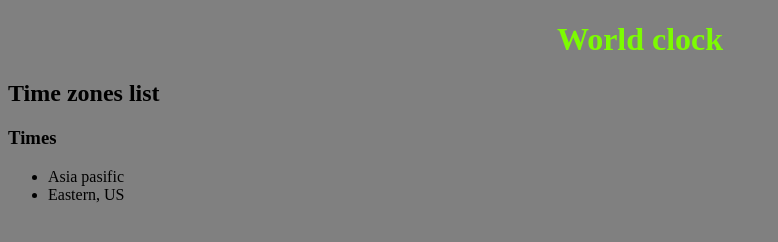
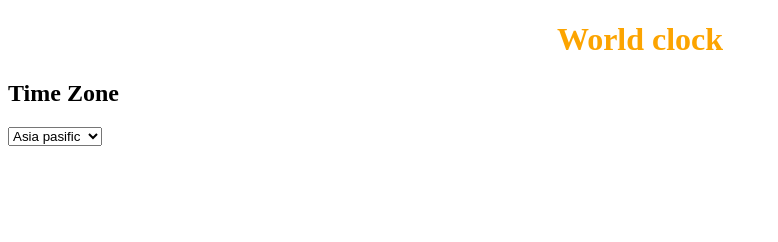
Before and after one commit to GOWTHAM-EGANATHAN/World_Clock, a plain HTML site: page index.html in a window 1280 px wide. Shown: the whole page, without its empty margins (0-778 px from the left). Drawn offline with Linux system fonts and the light colour scheme.

Commit message:
added HTML dropbox + empty script file

```diff
--- a/index.html
+++ b/index.html
@@ -1,18 +1,19 @@
 <!Doctype html>
-<html>
+<html lang="en-us">
 
 <head>
+    <meta name="viewport" content="width=device-width, initial-scale=1.0">
     <link rel="stylesheet" href="style.css">
 </head>
 
 <body>
     <h1>World clock</h1>
-    <h2>Time zones list</h2>
-    <h3>Times</h3>
-    <ul>
-        <li>Asia pasific</li>
-        <li>Eastern, US</li>
-    </ul>
+
+    <h2><label for="timezone">Time Zone</label></h2>
+    <select name="timezone" id="timezone">
+        <option value="Asia pasific">Asia pasific</option>
+        <option value="Eastern, US">Eastern, US</option>
+    </select>
 </body>
 
 </html>
--- a/style.css
+++ b/style.css
@@ -1,8 +1,6 @@
-h1{
-    color:lawngreen;
-    text-align:center;
+h1 {
+    color: rgb(252, 164, 0);
+    text-align: center;
+}
 
-}
-body{
-    background-color: grey;
-}
+body {}
```
Also changed, not shown: script.js (added).
